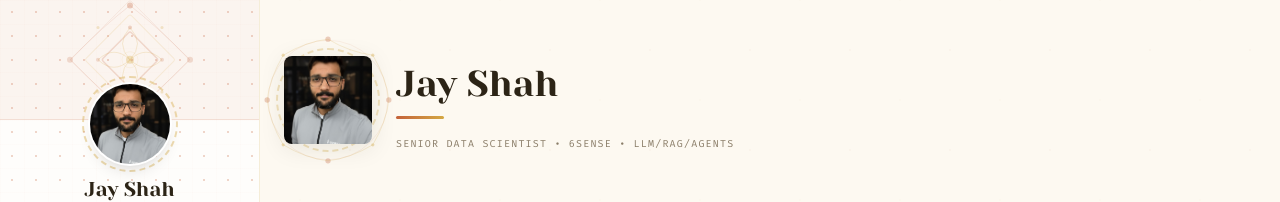
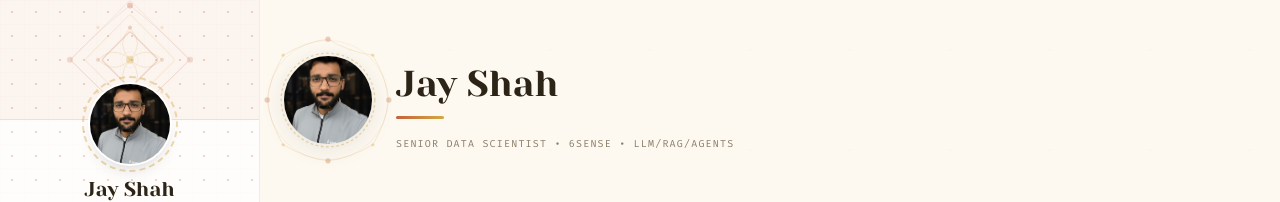
Before and after one commit to jayshah5696/jayshah5696.github.io, an Astro site: page /about in a window 1280 px wide. Shown: the top 202 px of the page. Built offline with nearby package versions, Linux system fonts and the light colour scheme; Astro itself is replaced by a stand-in of ours.

Commit message:
fix: ensure profile image is fully circular on about page
Amp-Thread-ID: https://ampcode.com/threads/T-019ca788-a8d1-75c6-98e5-779bb0a1d147
Co-authored-by: Amp <amp@ampcode.com>

```diff
--- a/src/pages/about.astro
+++ b/src/pages/about.astro
@@ -34,14 +34,18 @@ import BaseLayout from '../layouts/BaseLayout.astro';
               <path d="M18 18 Q40 5, 60 3" stroke="currentColor" stroke-width="0.7" class="text-gold/25 dark:text-gold-light/25"/>
             </svg>
           </div>
-          <!-- Inner dashed ring -->
-          <div class="absolute -inset-2 rounded-full border-2 border-dashed border-gold/30 dark:border-gold-light/25"></div>
+          <!-- Inner decorative ring (SVG circle with dashes) -->
+          <div class="absolute -inset-2 rounded-full" aria-hidden="true">
+            <svg class="size-full" viewBox="0 0 120 120" fill="none" xmlns="http://www.w3.org/2000/svg">
+              <circle cx="60" cy="60" r="54" stroke="currentColor" stroke-width="1.5" stroke-dasharray="3,3" class="text-gold/40 dark:text-gold-light/35"/>
+            </svg>
+          </div>
           <img
             src="/assets/images/Profile.jpg"
             alt="Jay Shah"
             width="88"
             height="88"
-            class="relative rounded-full size-[88px] object-cover ring-2 ring-white dark:ring-night-800 shadow-lg"
+            class="relative z-10 rounded-full !rounded-full size-[88px] flex-shrink-0 object-cover ring-2 ring-white dark:ring-night-800 shadow-lg"
           />
         </div>
         <div class="pt-2">
```
